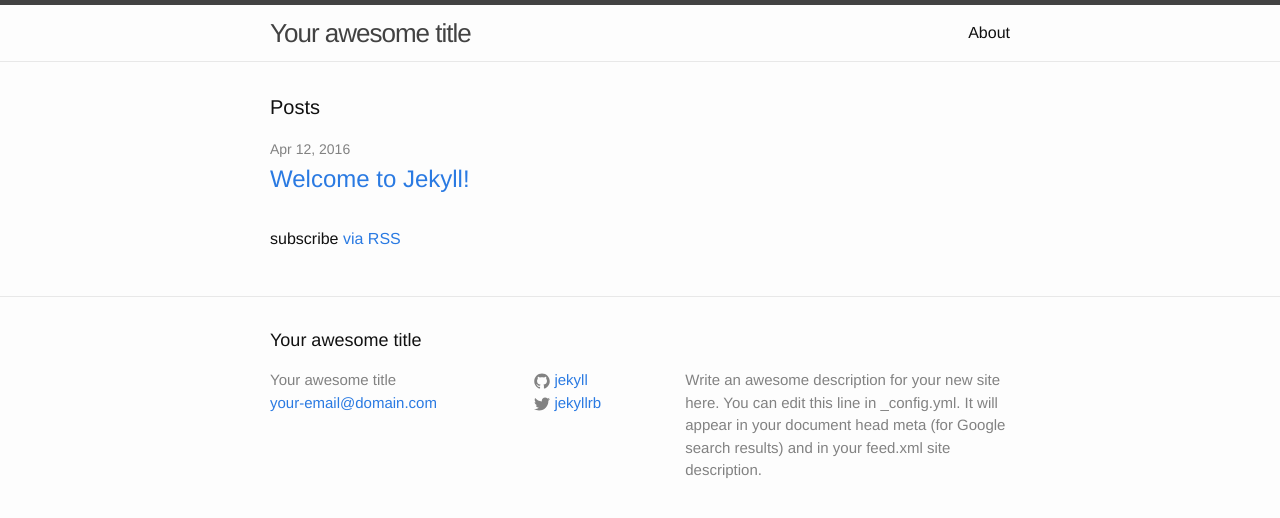
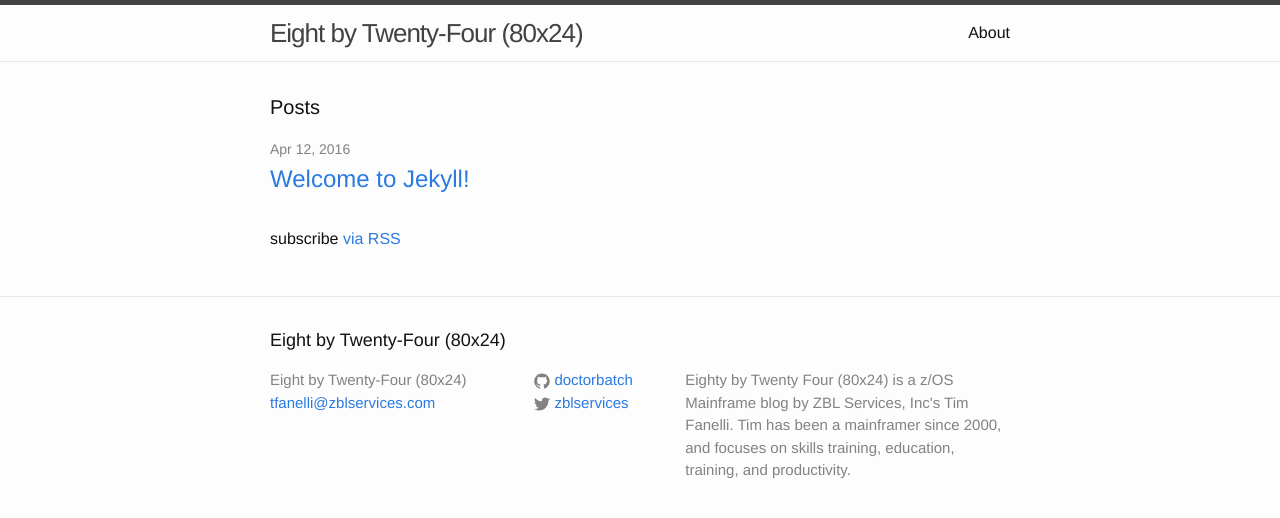
Before and after one commit to doctorbatch/eightybytwentyfour.github.io, a Jekyll site: the page built from index.html, in a window 1280 px wide. Shown: the top 518 px of the page. Built offline with Jekyll 4.4.1, drawn with Linux system fonts in a browser that asks for light colours.

Commit message:
Updated site configuration

```diff
--- a/_config.yml
+++ b/_config.yml
@@ -6,16 +6,14 @@
 # 'jekyll serve'. If you change this file, please restart the server process.
 
 # Site settings
-title: Your awesome title
-email: your-email@domain.com
+title: Eight by Twenty-Four (80x24)
+email: tfanelli@zblservices.com
 description: > # this means to ignore newlines until "baseurl:"
-  Write an awesome description for your new site here. You can edit this
-  line in _config.yml. It will appear in your document head meta (for
-  Google search results) and in your feed.xml site description.
+  Eighty by Twenty Four (80x24) is a z/OS Mainframe blog by ZBL Services, Inc's Tim Fanelli. Tim has been a mainframer since 2000, and focuses on skills training, education, training, and productivity.
 baseurl: "" # the subpath of your site, e.g. /blog
-url: "http://yourdomain.com" # the base hostname & protocol for your site
-twitter_username: jekyllrb
-github_username:  jekyll
+url: "http://eightybytwentyfour.com" # the base hostname & protocol for your site
+twitter_username: zblservices
+github_username:  doctorbatch
 
 # Build settings
 markdown: kramdown
```
